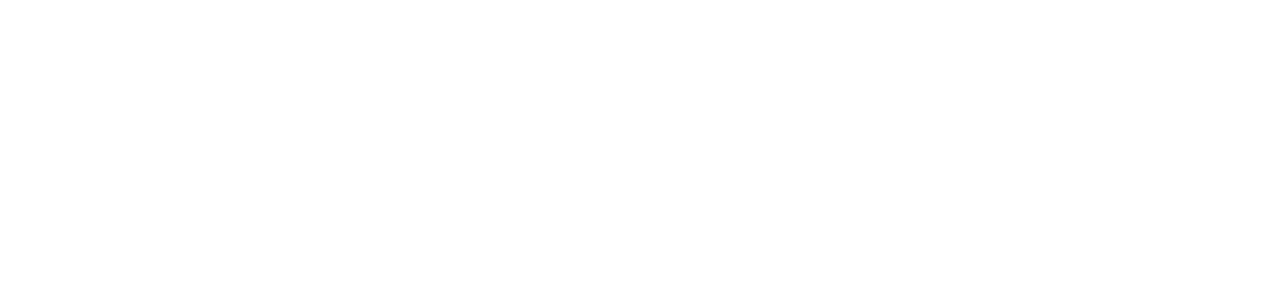
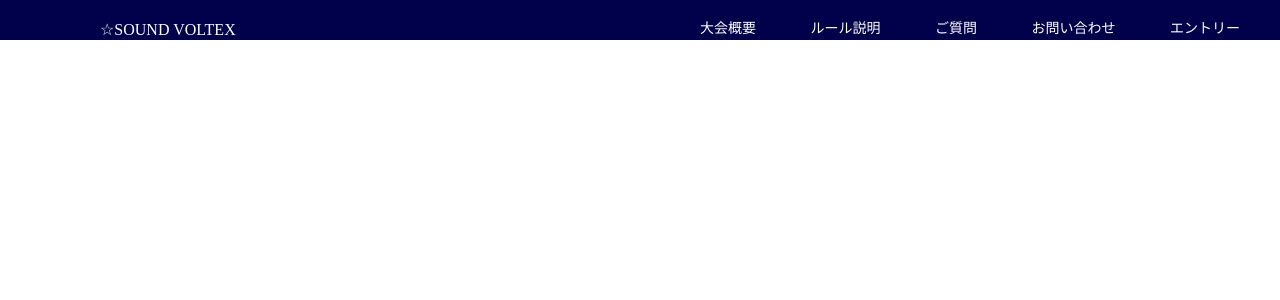
Before and after one commit to RikutoOgaki/next.js-scss, a Next.js app: page /samples/11 in a window 1280 px wide. Shown: the top 300 px of the page. Built offline with nearby package versions, Linux system fonts and the light colour scheme.

Commit message:
nextscss

```diff
--- a/src/pages/samples/11/components/Header.tsx
+++ b/src/pages/samples/11/components/Header.tsx
@@ -6,13 +6,16 @@
         <>
             <header className={style.head}>
                 <div className={style.headbox}>
-                    <span>☆</span>
-                    <span>SOUND VOLTEX</span>
+                    <div className={style.spanbox}>
+                        <span>☆</span>
+                        <span>SOUND VOLTEX</span>
+                    </div>
                     <ul className={style.nav}>
-                        <li><Link href={'/'}></Link></li>
-                        <li><Link href={'/'}></Link></li>
-                        <li><Link href={'/'}></Link></li>
-                        <li><Link href={'/'}></Link></li>
+                        <li><Link href={'/'}>大会概要</Link></li>
+                        <li><Link href={'/'}>ルール説明</Link></li>
+                        <li><Link href={'/'}>ご質問</Link></li>
+                        <li><Link href={'/'}>お問い合わせ</Link></li>
+                        <li><Link href={'/'}>エントリー</Link></li>
                     </ul>
                 </div>
             </header>
--- a/src/pages/samples/11/components/header.module.scss
+++ b/src/pages/samples/11/components/header.module.scss
@@ -0,0 +1,42 @@
+.head {
+    width: 100%;
+    height: 5vh;
+
+    .headbox {
+        display: flex;
+
+        .spanbox {
+            width: 50%;
+            padding: 2rem 2rem 2rem 10rem;
+
+            span {
+                font-size: 1.6rem;
+                color: #fff;
+
+
+            }
+        }
+
+        .nav {
+            display: flex;
+            justify-content: space-between;
+            list-style: none;
+            width: 50%;
+            margin: 0;
+            padding: 0;
+            padding: 0 4rem;
+
+            li {
+                font-size: 1.8rem;
+                line-height: 3;
+                text-align: center;
+
+                a {
+                    font-size: 1.4rem;
+                    text-decoration: none;
+                    color: #fff;
+                }
+            }
+        }
+    }
+}
--- /dev/null
+++ b/src/pages/samples/11/index.module.scss
@@ -0,0 +1,5 @@
+.wrap {
+    width: 100%;
+    height: 100%;
+    background-color: #00004b;
+}
--- a/src/pages/samples/11/index.tsx
+++ b/src/pages/samples/11/index.tsx
@@ -1,9 +1,12 @@
+import style from './index.module.scss'
 import { Header } from './components/Header'
 
 export default function Sample11() {
     return (
         <>
-
+            <div className={style.wrap}>
+                <Header />
+            </div>
         </>
     )
 }
```
